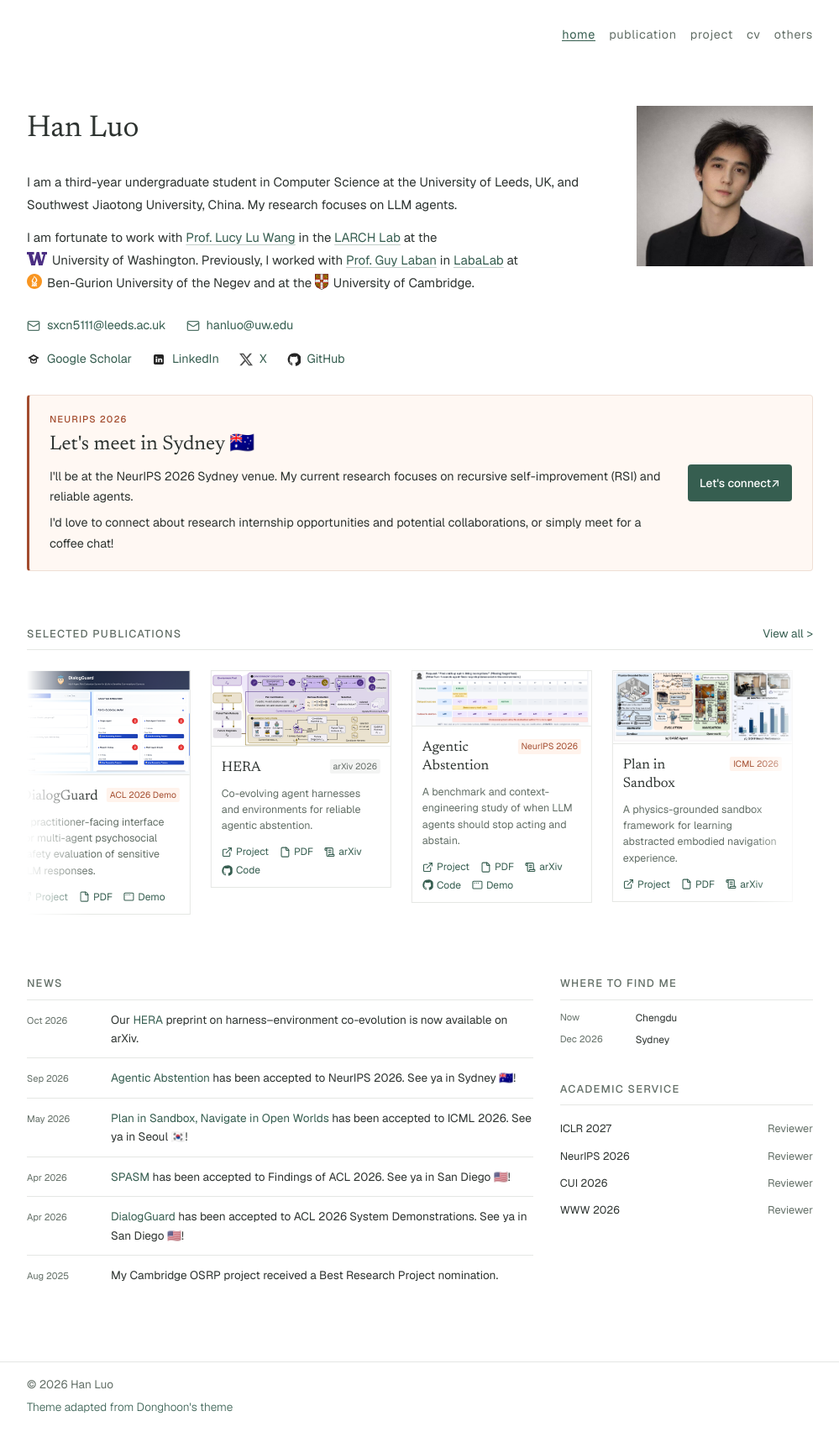
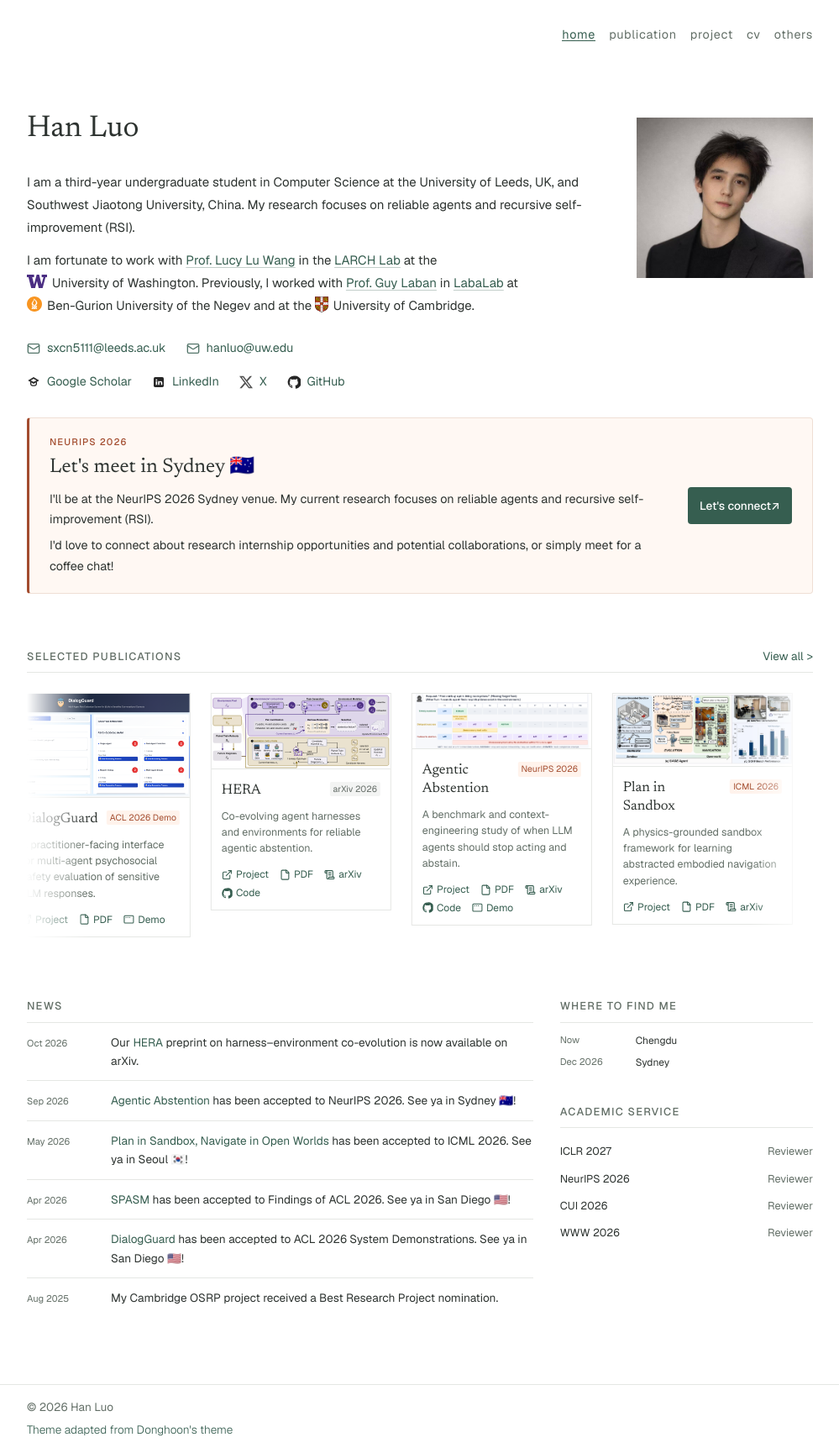
Before and after one commit to lhannnn/lhannnn.github.io, a Jekyll site: the page built from index.html, in a window 1280 px wide. Shown: the whole page at 84% size, without its empty margins (140-1139 px from the left). Built offline with Jekyll 4.4.1, drawn with Linux system fonts in a browser that asks for light colours; nearby versions of some CDN libraries; some web fonts are replaced; before the commit the page ends 1703 px from its top, so only the background shows below that.

Commit message:
Show equal contributions in CV and update research interests

```diff
--- a/_config.yml
+++ b/_config.yml
@@ -4,7 +4,7 @@ author:
   email: sxcn5111@leeds.ac.uk
   url: https://lhannnn.github.io
 description: >
-  Academic personal website for Han Luo, an undergraduate student working on large language model agents, multi-agent systems, and responsible AI.
+  Academic personal website for Han Luo, an undergraduate student working on reliable agents and recursive self-improvement (RSI).
 
 lang: en
 show_excerpts: false
--- a/_includes/head.html
+++ b/_includes/head.html
@@ -77,9 +77,8 @@
         "https://www.linkedin.com/in/han-luo-5592a9342/"
       ],
       "knowsAbout": [
-        "large language model agents",
-        "multi-agent systems",
-        "responsible AI"
+        "reliable agents",
+        "recursive self-improvement (RSI)"
       ]
     }
   }
--- a/_layouts/publication.html
+++ b/_layouts/publication.html
@@ -16,7 +16,7 @@ layout: default
   </div>
 
   {% if page.coauthors %}
-  <p class="publication-detail-cofirst publication-detail-authors-note">(* co-first authorship)</p>
+  <p class="publication-detail-cofirst publication-detail-authors-note">(* Equal contribution)</p>
   {% endif %}
   <div class="publication-detail-authors mb-8">
     {% for author in page.authors %}
--- a/cv/index.html
+++ b/cv/index.html
@@ -59,7 +59,7 @@ description: Curriculum vitae of Han Luo
         <div class="cv-oneline-entries">
           <div class="cv-dated-entry">
             <div class="cv-dated-date"></div>
-            <div class="cv-dated-content">Large language model agents; multi-agent systems; responsible AI; language model behavior in complex, interactive environments.</div>
+            <div class="cv-dated-content">Reliable agents; recursive self-improvement (RSI).</div>
           </div>
         </div>
       </section>
@@ -74,8 +74,9 @@ description: Curriculum vitae of Han Luo
           <div class="cv-dated-content">
             <a class="cv-publication-title" href="{{ '/publication/' | append: pub.slug | relative_url }}">{{ pub.title }}</a><br>
             {% for author in pub.authors %}
-            {% if author == site.author.name %}<a class="cv-author" href="{{ site.author.url }}">{{ author }}</a>{% else %}<span>{{ author }}</span>{% endif %}{% unless forloop.last %}, {% endunless %}
+            {% if author == site.author.name %}<a class="cv-author" href="{{ site.author.url }}">{{ author }}</a>{% else %}<span>{{ author }}</span>{% endif %}{% if pub.coauthors contains author %}*{% endif %}{% unless forloop.last %}, {% endunless %}
             {% endfor %}
+            {% if pub.coauthors.size > 0 %}<span class="cv-note">(* Equal contribution)</span>{% endif %}
             <br>
             {{ pub.venue }}.{% if pub.note %} <span class="cv-note">({{ pub.note }})</span>{% endif %}
           </div>
--- a/index.html
+++ b/index.html
@@ -1,7 +1,7 @@
 ---
 layout: default
 title: Han Luo
-description: Personal academic website of Han Luo, a Computer Science undergraduate at the University of Leeds and Southwest Jiaotong University, working on LLM agents, multi-agent systems, and responsible AI.
+description: Personal academic website of Han Luo, a Computer Science undergraduate at the University of Leeds and Southwest Jiaotong University, working on reliable agents and recursive self-improvement (RSI).
 ---
 
 {% assign projects = site.data.project-main.project %}
@@ -16,7 +16,7 @@ description: Personal academic website of Han Luo, a Computer Science undergradu
         <div class="mx-2 my-6 flex items-center justify-center lg:hidden">
           <img src="{{ '/assets/images/profile.jpg' | relative_url }}?v=original-aa7bf4d3" alt="Han Luo portrait" class="home-portrait-mobile"/>
         </div>
-        <p class="home-bio mt-3">I am a third-year undergraduate student in Computer Science at the University of Leeds, UK, and Southwest Jiaotong University, China. My research focuses on LLM agents.</p>
+        <p class="home-bio mt-3">I am a third-year undergraduate student in Computer Science at the University of Leeds, UK, and Southwest Jiaotong University, China. My research focuses on reliable agents and recursive self-improvement (RSI).</p>
         <p class="home-bio mt-3">I am fortunate to work with <a href="https://llwang.net/">Prof. Lucy Lu Wang</a> in the <a href="https://larchlab.org/">LARCH Lab</a> at the <span class="home-institution"><img src="{{ '/assets/images/icons/uw-block-w.svg' | relative_url }}" alt="" class="home-institution-logo" width="24" height="16"> University of Washington</span>. Previously, I worked with <a href="https://www.guylaban.com/">Prof. Guy Laban</a> in <a href="https://labalab.li/">LabaLab</a> at <span class="home-institution"><img src="{{ '/assets/images/icons/bgu-emblem.svg' | relative_url }}" alt="" class="home-institution-logo home-institution-logo--bgu" width="18" height="18"> Ben-Gurion University</span> of the Negev and at the <span class="home-institution"><img src="{{ '/assets/images/icons/cambridge-crest.svg' | relative_url }}" alt="" class="home-institution-logo home-institution-logo--cambridge" width="16" height="19"> University of Cambridge</span>.</p>
       </div>
       <div class="hidden text-center lg:col-span-3 lg:block lg:self-center">
@@ -60,7 +60,7 @@ description: Personal academic website of Han Luo, a Computer Science undergradu
     <div class="home-conference-copy">
       <p class="home-conference-label">NeurIPS 2026</p>
       <h2 id="neurips-invitation" class="home-conference-title">Let's meet in Sydney 🇦🇺</h2>
-      <p class="home-conference-text">I'll be at the NeurIPS 2026 Sydney venue. My current research focuses on recursive self-improvement (RSI) and reliable agents.</p>
+      <p class="home-conference-text">I'll be at the NeurIPS 2026 Sydney venue. My current research focuses on reliable agents and recursive self-improvement (RSI).</p>
       <p class="home-conference-text">I'd love to connect about research internship opportunities and potential collaborations, or simply meet for a coffee chat!</p>
     </div>
     <a class="home-conference-link" href="mailto:hanluo@uw.edu?subject=NeurIPS%202026%20%E2%80%94%20Let%27s%20connect">Let's connect<span aria-hidden="true"> ↗</span></a>
--- a/publication/index.html
+++ b/publication/index.html
@@ -78,7 +78,7 @@ description: Publication list of Han Luo
             {% endif %}
             {% unless forloop.last %}, {% endunless %}
             {% endfor %}
-            {% if paper.coauthors %} <span class="publication-cofirst ml-2">(* co-first authorship)</span>{% endif %}
+            {% if paper.coauthors %} <span class="publication-cofirst ml-2">(* Equal contribution)</span>{% endif %}
           </p>
           {% if paper.award %}
           <p class="mb-2 inline-flex items-center font-light"><i data-lucide="trophy" class="mr-1.5"></i>{{ paper.award }}</p>
```
